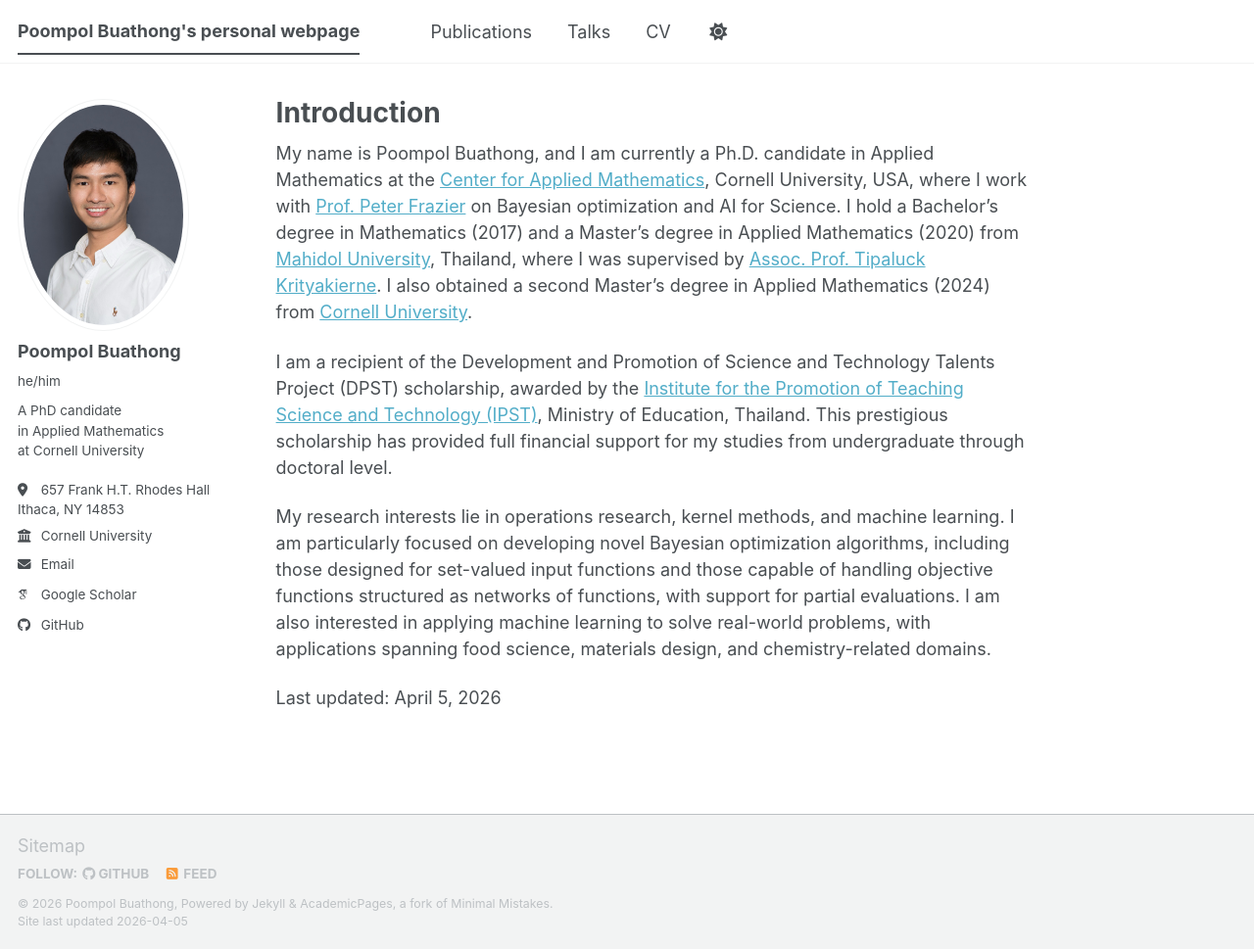
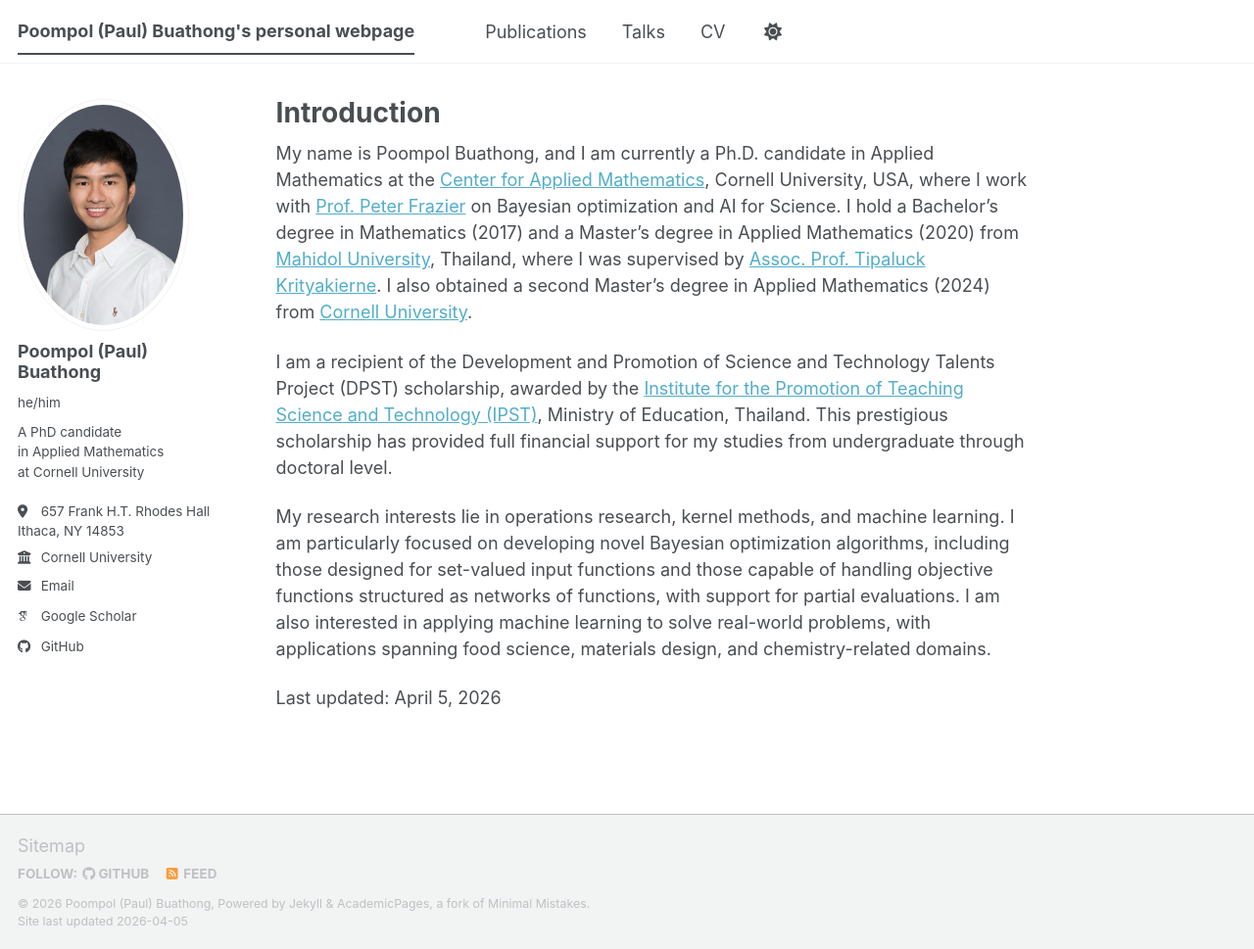
Before and after one commit to poompol/poompol.github.io, a Jekyll site: the page built from _pages/about.md, in a window 1280 px wide and 969 px high. Shown: the whole window at 98% size. Built offline with Jekyll 4.4.1, drawn with Linux system fonts in a browser that asks for light colours; some web fonts are replaced; a script bundle is joined from its source files by our own code; library files that are not in the unit come from our copies.

Commit message:
Update _config.yml

```diff
--- a/_config.yml
+++ b/_config.yml
@@ -9,9 +9,9 @@
 # Basic Site Settings
 locale                   : "en-US"
 site_theme               : "default" # The available themes options are "default", "air", "sunrise", "mint", "dirt" and "contrast"
-title                    : "Poompol Buathong's personal webpage"
+title                    : "Poompol (Paul) Buathong's personal webpage"
 title_separator          : "-"
-name                     : &name "Poompol Buathong"
+name                     : &name "Poompol (Paul) Buathong"
 description              : &description "A PhD candidate in Applied Mathematics at Cornell University"   # Update this with a general description of your site, this is the default if not overridden by a page
 url                      : https://poompol.github.io # The base hostname & protocol for your site e.g. "https://[your GitHub username].github.io",
                                                            # or if you already have some other page hosted on Github then use "https://[your GitHub username].github.io/[Your Repo Name]"
@@ -23,7 +23,7 @@ repository               : "poompol.github.io"
 #               Additional customization can be done by editing /_includes/author-profile.html
 author:
   avatar   : "poompol-headshot.jpg"
-  name     : "Poompol Buathong"
+  name     : "Poompol (Paul) Buathong"
   pronouns : "he/him"
   bio: "A PhD candidate<br>in Applied Mathematics<br>at Cornell University"
   location: "657 Frank H.T. Rhodes Hall<br> Ithaca, NY 14853"
```
